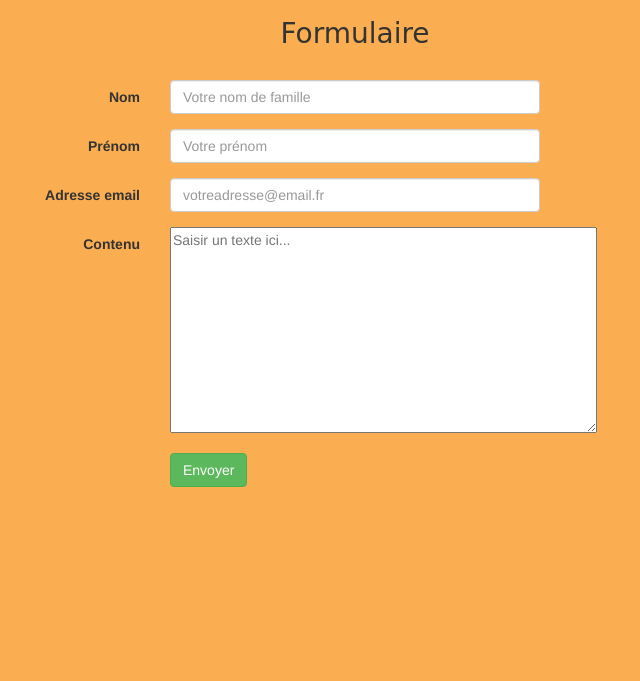
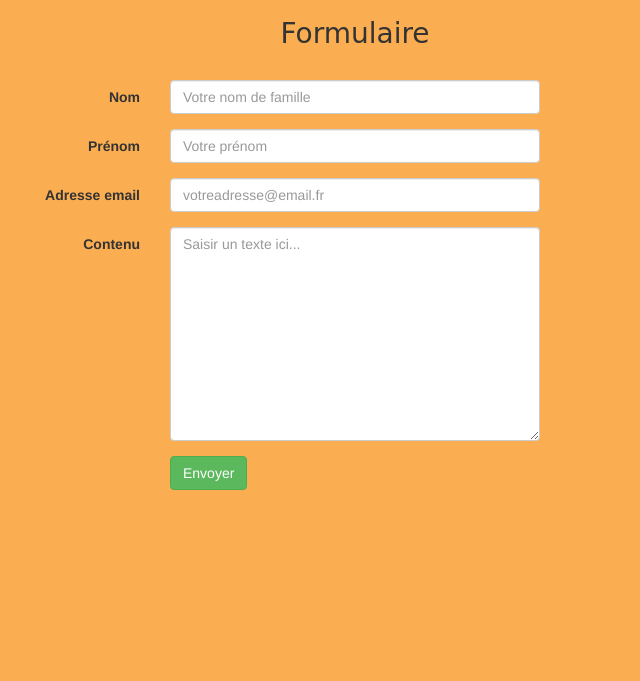
Before and after one commit to alexcarrere/philogourmand, a PHP site: page /contact.php in a window 1280 px wide. Shown: the part 51-732 px from the top of the page, without its empty margins (285-925 px from the left). Run offline with PHP 8.4, Linux system fonts and the light colour scheme; data comes from the database, SQL or seed files in the repository; some libraries are stand-ins or nearby versions.

Commit message:
modif_contact
Présentation en cas d'erreur et modif partie contenu

```diff
--- a/contact.php
+++ b/contact.php
@@ -66,16 +66,20 @@ include_once 'inc/header.php';
 		<br>
 		<!-- Message pour l'utilisateur suite traitement formulaire en cas d'erreur -->
 		<?php if($showError == true): ?>
+            <div class="alert alert-danger" role="alert">
 	            <p style="color:red">Veuillez corriger les erreurs suivantes :</p>
 	         		<ul style="color:red">
 	        		<?php foreach($errors as $err): ?>
 	                    <li><?=$err;?></li>
 	                <?php endforeach;?>
 	                </ul>
+	        </div>
         <?php endif; ?>
         <!-- Message pour l'utilisateur suite traitement formulaire si tout est ok -->
         <?php if($success == true): ?>
+            <div class="alert alert-success" role="alert">
             	<p style="color:green">Ok, le formulaire est valide.</p>
+            </div>
         <?php endif; ?>
 
 		<form class="form-horizontal" method="post" action="">
@@ -104,7 +108,7 @@ include_once 'inc/header.php';
 			<div class="form-group">
 				<label class="col-md-4 control-label" for="">Contenu</label>
 				<div class="col-md-4">
-					<textarea name="content" rows="10" cols="50" placeholder="Saisir un texte ici..." ></textarea>
+					<textarea class="form-control input-md" name="content" rows="10" cols="54" placeholder="Saisir un texte ici..." ></textarea>
 				</div>
 			</div>
 
```
Lines whose indentation alone changed are shown as unchanged.
